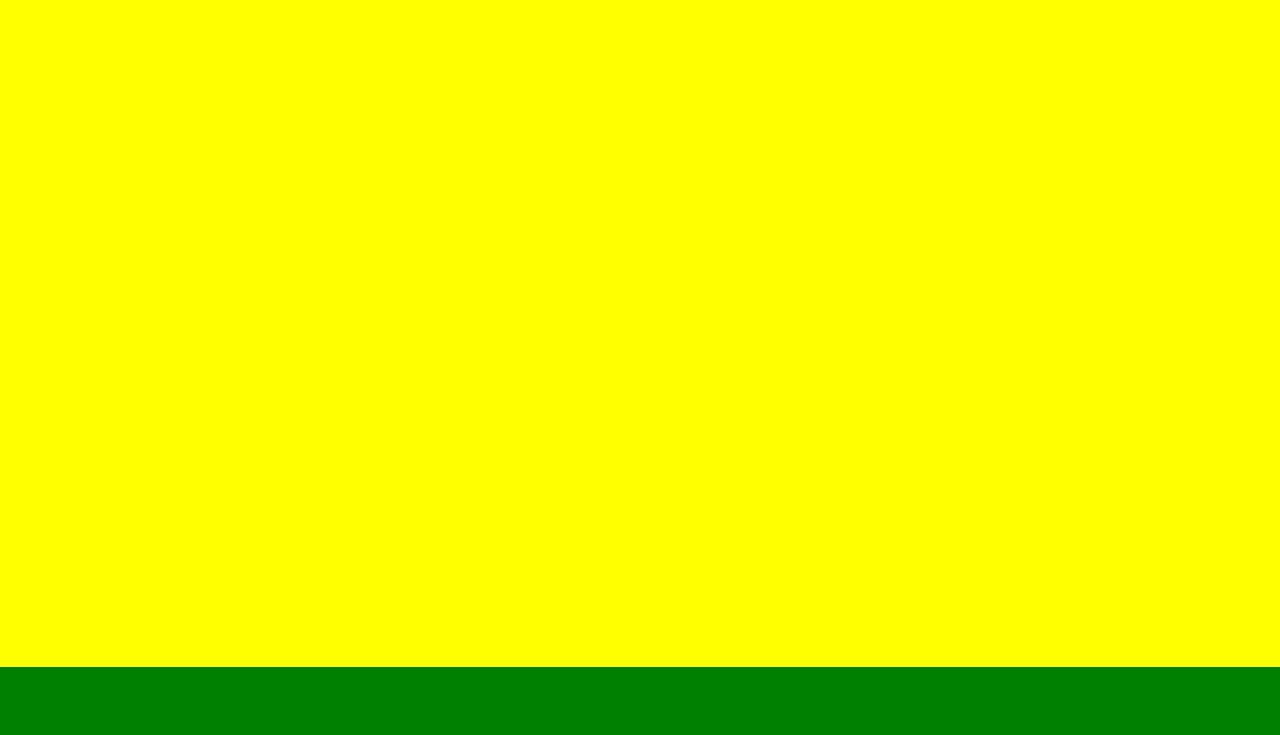
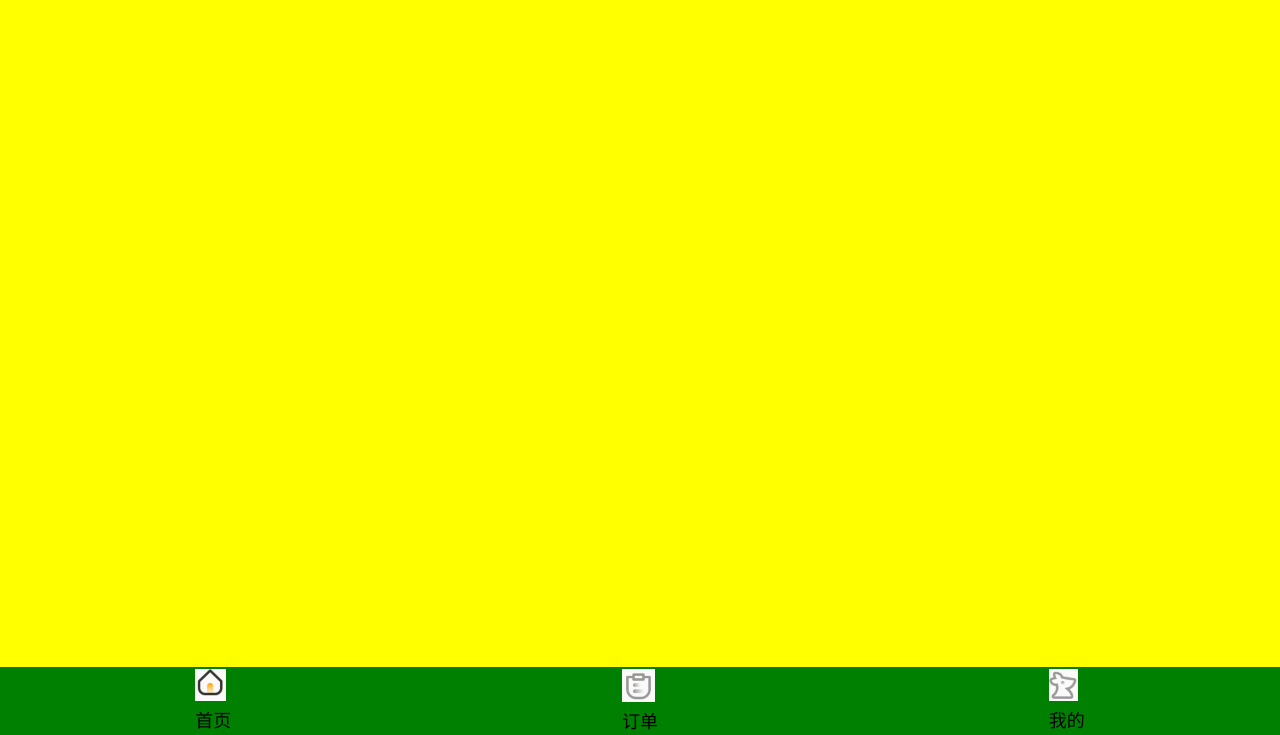
Before and after one commit to yanhuifen/zy1, a plain HTML site: page src/index.html in a window 1280 px wide. Shown: the part 65-800 px from the top of the page. Drawn offline with Linux system fonts and the light colour scheme.

Commit message:
尾部结构

```diff
--- a/src/index.html
+++ b/src/index.html
@@ -16,7 +16,20 @@
             <p><img src="img/headerright.PNG" alt=""></p>
         </header>
         <section></section>
-        <footer></footer>
+        <footer>
+            <dl>
+                <dt><img src="img/shouye.PNG" alt=""></dt>
+                <dd>首页</dd>
+            </dl>
+            <dl>
+                <dt><img src="img/dingdan.PNG" alt=""></dt>
+                <dd>订单</dd>
+            </dl>
+            <dl>
+                <dt><img src="img/wode.PNG" alt=""></dt>
+                <dd>我的</dd>
+            </dl>
+        </footer>
     </div>
 </body>
 
--- a/src/scss/style.scss
+++ b/src/scss/style.scss
@@ -33,5 +33,12 @@
         width: 100%;
         height: pxTorem(80px);
         background: green;
+        @include box_flex;
+        @include justify(space-around);
+        @include align;
+        dl {
+            @include box-flex;
+            @include direction(column);
+        }
     }
 }
```
Also changed, not shown: src/css/style.css, src/css/style.min.css.
